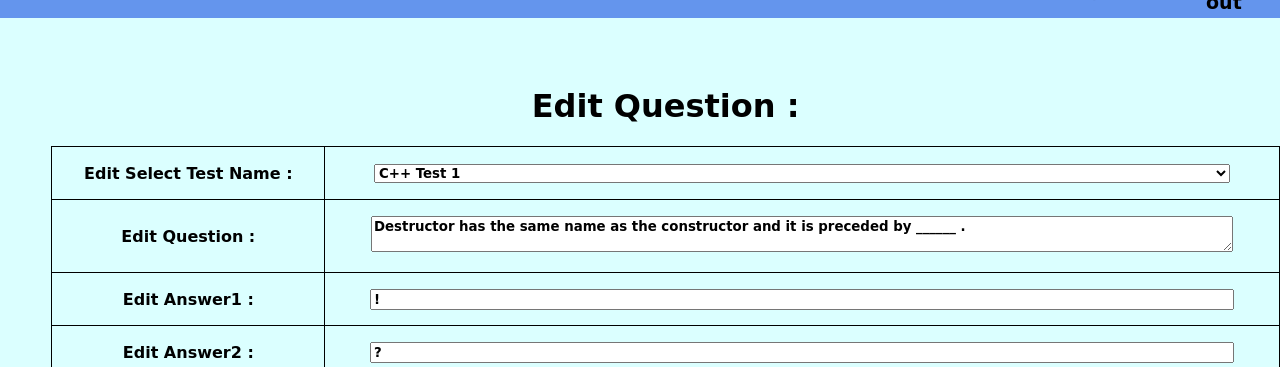
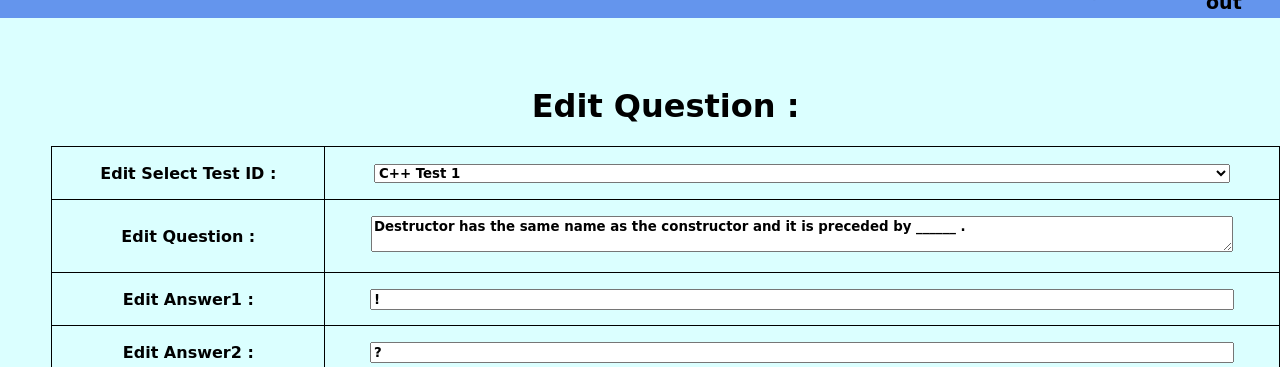
Before and after one commit to winsonleehunchuen/FYP, a PHP site: page /editQuestion.php?que_id=1 in a window 1280 px wide. Shown: the part 37-404 px from the top of the page. Run offline with PHP 8.4, Linux system fonts and the light colour scheme; the visitor is signed in with stand-in values (Sample User, id 1); data comes from the database, SQL or seed files in the repository; some libraries are stand-ins or nearby versions.

Commit message:
change name

```diff
--- a/Quiz/adminQuestionAdd.php
+++ b/Quiz/adminQuestionAdd.php
@@ -115,7 +115,7 @@
 
       <table>
         <tr>
-          <td width ="300px" height="50px" >Select Test Name  : </td>
+          <td width ="300px" height="50px" >Select Test ID  : </td>
           <td width ="1100px" height="50px"><select class="form-control" style='width:90%;' name="testid">
             <?php
 
--- a/Quiz/editQuestion.php
+++ b/Quiz/editQuestion.php
@@ -133,7 +133,7 @@
     <form method="post">
       <table>
         <tr>
-          <td width ="300px" height="50px" >Edit Select Test Name  : </td>
+          <td width ="300px" height="50px" >Edit Select Test ID  : </td>
            <td width ="1100px" height="50px"><select class="form-control" style='width:90%;' value="<?php echo $Testid?>" name="testid">
             <?php
 
```
